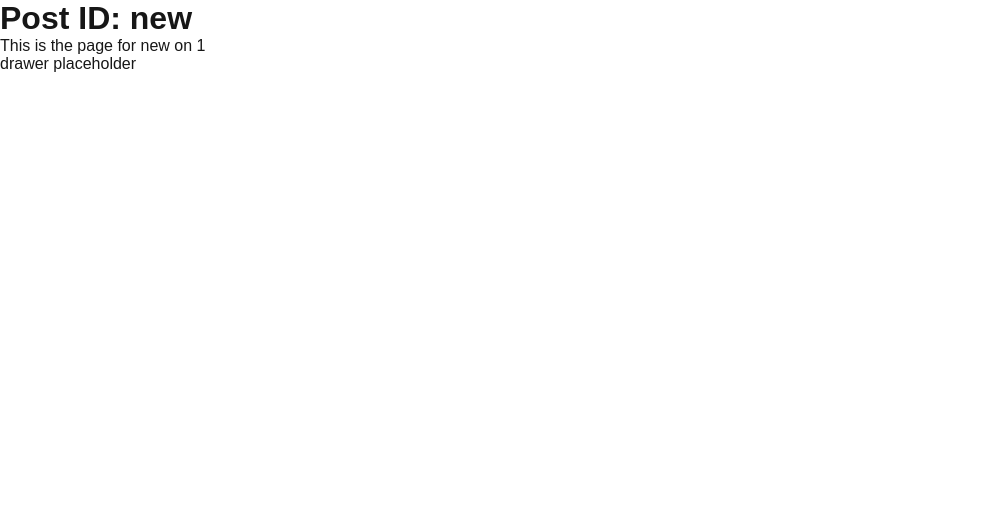
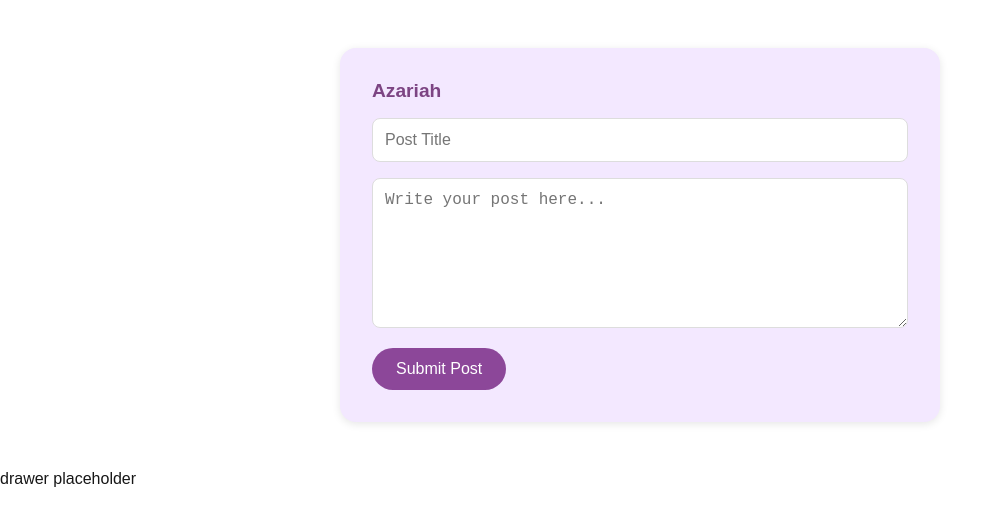
Before and after one commit to laurguo/lotus-bloom-forum, a Next.js app: page /site/1/new in a window 1280 px wide. Shown: the top 526 px of the page, without its empty margins (0-1003 px from the left). Built offline with nearby package versions, Linux system fonts and the light colour scheme.

Commit message:
[posts-display] made the 'new post' button redirect to a new page and made each post redirect to the specific post page

```diff
--- a/app/components/DiscussionBoardPost.module.css
+++ b/app/components/DiscussionBoardPost.module.css
@@ -13,3 +13,17 @@
 .post:hover {
   transform: translateY(-2px);
 }
+
+.post {
+  display: flex;
+}
+
+.nameID {
+  display: flex;
+  flex-direction: column;
+}
+
+.postTitle {
+  align-self: left;
+  font-size: 1.5rem;
+}
--- /dev/null
+++ b/app/site/[site]/new/page.js
@@ -0,0 +1,50 @@
+"use client";
+
+import { useParams, useRouter } from "next/navigation";
+import { useState } from "react";
+import styles from "./page.module.css";
+
+export default function NewPostPage() {
+  const router = useRouter();
+  const params = useParams();
+  const site = params.site;
+
+  const [title, setTitle] = useState("");
+  const [content, setContent] = useState("");
+
+  const handleSubmit = async (e) => {
+    e.preventDefault();
+
+    // Send the data to your backend here
+    console.log({ title, content, site });
+
+    // Redirect back to the site discussion board
+    router.push(`/site/${site}`);
+  };
+
+  return (
+    <div className={styles.container}>
+      <form className={styles.formBox} onSubmit={handleSubmit}>
+        <p className={styles.posterName}>Azariah</p>
+        <input
+          className={styles.titleInput}
+          type="text"
+          placeholder="Post Title"
+          value={title}
+          onChange={(e) => setTitle(e.target.value)}
+          required
+        />
+        <textarea
+          className={styles.contentInput}
+          placeholder="Write your post here..."
+          value={content}
+          onChange={(e) => setContent(e.target.value)}
+          required
+        />
+        <button type="submit" className={styles.submitButton}>
+          Submit Post
+        </button>
+      </form>
+    </div>
+  );
+}
--- /dev/null
+++ b/app/site/[site]/new/page.module.css
@@ -0,0 +1,51 @@
+.container {
+  display: flex;
+  justify-content: center;
+  padding: 3rem 1rem;
+}
+
+.formBox {
+  background-color: #f3e8ff; /* light purple */
+  border-radius: 1rem;
+  padding: 2rem;
+  max-width: 600px;
+  width: 100%;
+  box-shadow: 0 2px 8px rgba(0, 0, 0, 0.1);
+}
+
+.posterName {
+  font-weight: bold;
+  font-size: 1.2rem;
+  margin-bottom: 1rem;
+  color: #7c4483; /* deep purple */
+}
+
+.titleInput,
+.contentInput {
+  width: 100%;
+  margin-bottom: 1rem;
+  padding: 0.75rem;
+  border: 1px solid #ddd;
+  border-radius: 0.5rem;
+  font-size: 1rem;
+}
+
+.contentInput {
+  min-height: 150px;
+  resize: vertical;
+}
+
+.submitButton {
+  background-color: #8c4799; /* purple */
+  color: white;
+  border: none;
+  padding: 0.75rem 1.5rem;
+  font-size: 1rem;
+  border-radius: 9999px; /* fully rounded */
+  cursor: pointer;
+  transition: background-color 0.2s ease;
+}
+
+.submitButton:hover {
+  background-color: #a05bb3;
+}
```
Also changed, not shown: app/components/DiscussionBoardPost.js (+13 -11 lines), app/components/buttons.module.css (+18 -0 lines), app/components/new-post-button.js (added, +17 -0 lines), app/site/[site]/page.js (+6 -5 lines), app/site/[site]/page.module.css (+0 -18 lines).
